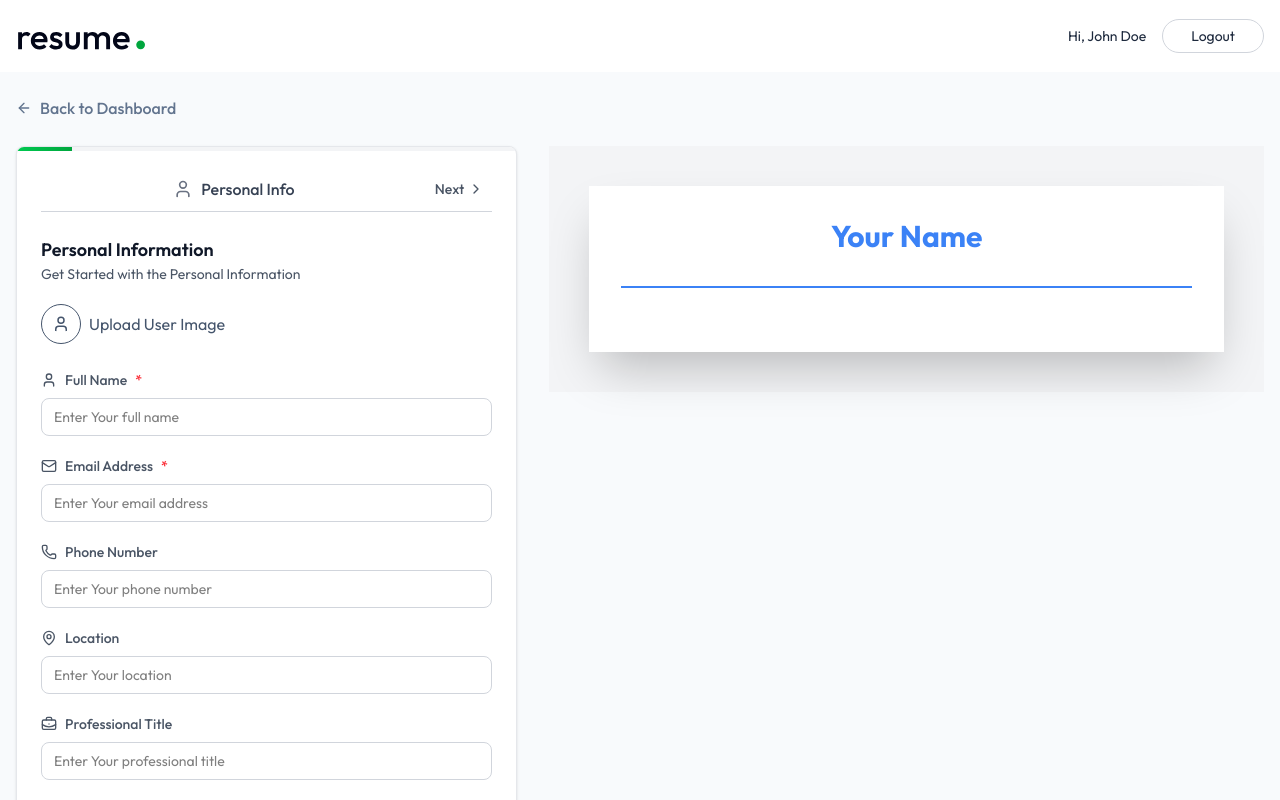
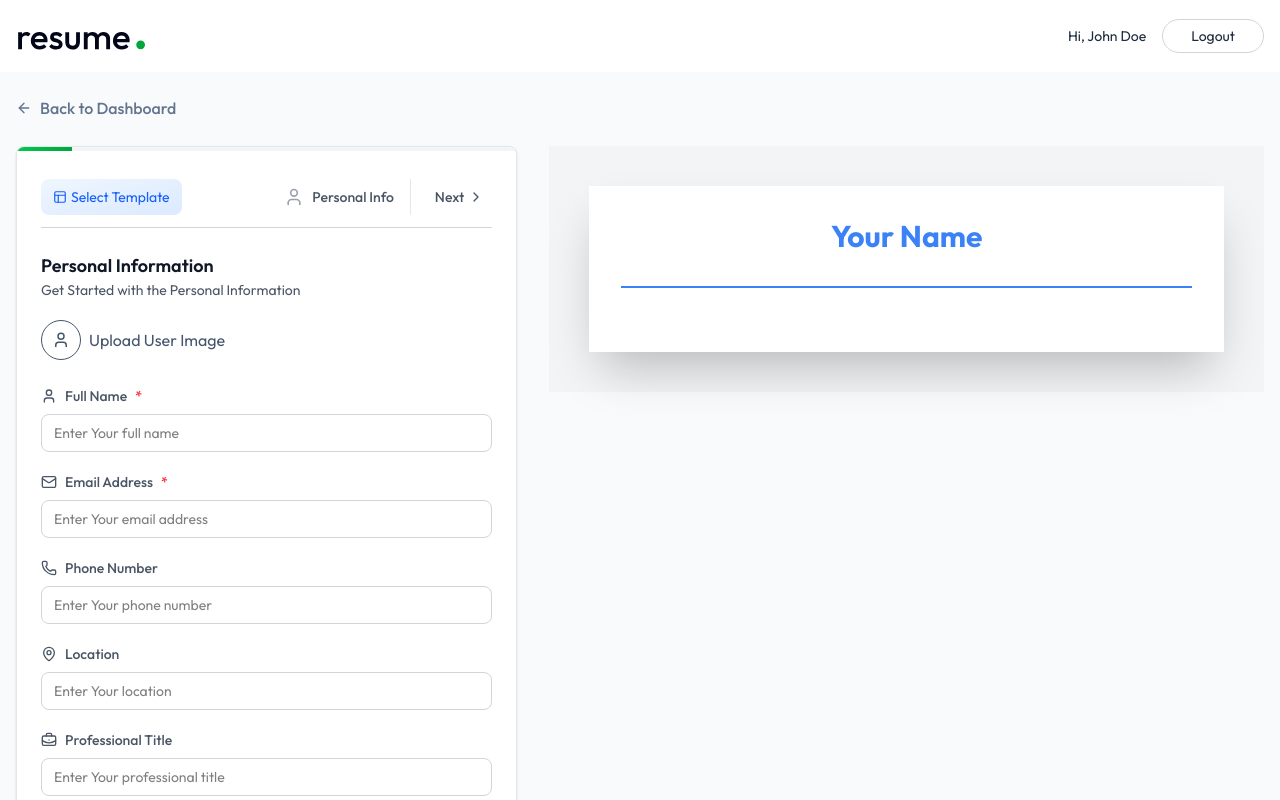
Before and after one commit to priyanshi1207-star/my-react-app, a React (Vite) app: page /App/builder/1 in a window 1280 px wide. Shown: the top 800 px of the page. Built offline with nearby package versions, Linux system fonts and the light colour scheme; the HTML template or start-up script is replaced by a standard one.

Commit message:
Updated Project

```diff
--- a/src/Components/TemplateSelector.jsx
+++ b/src/Components/TemplateSelector.jsx
@@ -1,9 +1,9 @@
-import { Layout } from 'lucide-react'
+import { Check, Layout } from 'lucide-react'
 import React, { useState } from 'react'
-import { preview } from 'vite'
+// REMOVED: import { preview } from 'vite' (This was causing an error)
 
 const TemplateSelector = ({ selectedTemplate, onChange }) => {
-    const [isOpen, setIsOpen] = React.useState(false)
+    const [isOpen, setIsOpen] = useState(false) // Fixed: use imported useState
 
     const templates = [
         {
@@ -14,7 +14,7 @@ const TemplateSelector = ({ selectedTemplate, onChange }) => {
         {
             id: 'modern',
             name: 'Modern',
-            preview: "Sleek design with strategic use of color and mordern font choices"
+            preview: "Sleek design with strategic use of color and modern font choices"
         },
         {
             id: 'minimal',
@@ -27,12 +27,47 @@ const TemplateSelector = ({ selectedTemplate, onChange }) => {
             preview: "Minimal design with a single image and clean typography for a modern look"
         },
     ]
+
     return (
         <div className='relative'>
-            <button onClick={() => setIsOpen(!isOpen)} className='flex items-center gap-1 text-sm text-blue-600 bg-gradient-to-br
-            from-blue-50 to-blue-100 ring-blue-300 hover:ring transition-all px-3 py-2 rounded-lg'>
-                <Layout size={14} /><span className="max-sm:hidden">Select Template</span>
+            <button
+                type="button"
+                onClick={() => setIsOpen(!isOpen)}
+                className='flex items-center gap-1 text-sm text-blue-600 bg-gradient-to-br from-blue-50 to-blue-100 ring-blue-300 hover:ring transition-all px-3 py-2 rounded-lg'
+            >
+                <Layout size={14} />
+                <span className="max-sm:hidden">Select Template</span>
             </button>
+
+            {isOpen && (
+                <>
+                    {/* Backdrop to close when clicking outside */}
+                    <div className='fixed inset-0 z-10' onClick={() => setIsOpen(false)}></div>
+
+                    <div className='absolute top-full left-0 w-64 p-3 mt-2 space-y-3 z-20 bg-white rounded-md border border-gray-200 shadow-xl'>
+                        {templates.map((template) => (
+                            <div
+                                key={template.id}
+                                onClick={() => { onChange(template.id); setIsOpen(false) }}
+                                className={`relative p-3 rounded-md cursor-pointer transition-all ${selectedTemplate === template.id ? 'bg-blue-50 border border-blue-200' : 'hover:bg-gray-100'
+                                    }`}
+                            >
+                                {selectedTemplate === template.id && (
+                                    <div className='absolute top-2 right-2'>
+                                        <div className='size-5 bg-blue-400 rounded-full flex items-center justify-center'>
+                                            <Check className='w-3 h-3 text-white' />
+                                        </div>
+                                    </div>
+                                )}
+                                <div className='space-y-1'>
+                                    <h4 className='font-medium text-gray-800 text-sm'>{template.name}</h4>
+                                    <p className='text-[10px] text-gray-500 italic leading-tight'>{template.preview}</p>
+                                </div>
+                            </div>
+                        ))}
+                    </div>
+                </>
+            )}
         </div>
     )
 }
--- a/src/Pages/ResumeBuilder.jsx
+++ b/src/Pages/ResumeBuilder.jsx
@@ -4,6 +4,7 @@ import { dummyResumeData } from '../assets/assets'
 import { ArrowLeftIcon, AwardIcon, BriefcaseIcon, ChevronLeft, ChevronRight, FileTextIcon, FolderIcon, GraduationCapIcon, HeartIcon, LanguagesIcon, SparklesIcon, UserIcon } from 'lucide-react'
 import PersonalInfoForm from '../Components/PersonalInfoForm'
 import ResumePreview from '../Components/ResumePreview'
+import TemplateSelector from '../Components/TemplateSelector'
 
 const ResumeBuilder = () => {
   const { resumeId } = useParams()
@@ -77,27 +78,40 @@ const ResumeBuilder = () => {
               ></div>
 
               {/* Navigation Tabs */}
-              <div className='flex justify-between items-center mb-6 border-b
-              border-gray-300 py-1 mt-4'>
-                <div>
+              <div className='flex justify-between items-center mb-6 border-b border-gray-300 py-3 mt-4'>
 
-                </div>
-                <div className='flex items-center gap-2'>
-                  <activeSection.icon className='size-5 text-gray-500' />
-                  <span className='font-medium text-gray-700'>{activeSection.name}</span>
-                </div>
-                <div className='flex items-center'>
-                  {activeSectionIndex !== 0 && (
-                    <button onClick={() => setActiveSectionIndex(prev => Math.max(0, prev - 1))}
-                      className='flex items-center gap-1 p-2 rounded-lg text-sm font-medium text-gray-600 hover:bg-gray-50 transition-all'>
-                      <ChevronLeft className='size-4' /> Previous
+                {/* Template Selector*/}
+                <TemplateSelector
+                  selectedTemplate={resumeData.template}
+                  onChange={(template) => setResumeData(prev => ({ ...prev, template }))}
+                />
+
+                <div className='flex items-center gap-4'>
+                  {/* Current Section Indicator */}
+                  <div className='flex items-center gap-2 max-sm:hidden'>
+                    <activeSection.icon className='size-5 text-gray-400' />
+                    <span className='font-medium text-gray-600 text-sm'>{activeSection.name}</span>
+                  </div>
+
+                  {/* Prev/Next Buttons */}
+                  <div className='flex items-center border-l pl-4 border-gray-200'>
+                    {activeSectionIndex !== 0 && (
+                      <button
+                        onClick={() => setActiveSectionIndex(prev => Math.max(0, prev - 1))}
+                        className='flex items-center gap-1 p-2 rounded-lg text-sm font-medium text-gray-600 hover:bg-gray-50 transition-all'
+                      >
+                        <ChevronLeft className='size-4' />
+                      </button>
+                    )}
+
+                    <button
+                      onClick={() => setActiveSectionIndex(prev => Math.min(sections.length - 1, prev + 1))}
+                      className={`flex items-center gap-1 p-2 rounded-lg text-sm font-medium text-gray-600 hover:bg-gray-50 transition-all ${activeSectionIndex === sections.length - 1 && 'opacity-50'}`}
+                      disabled={activeSectionIndex === sections.length - 1}
+                    >
+                      <span className="max-sm:hidden">Next</span> <ChevronRight className='size-4' />
                     </button>
-                  )}
-                  <button onClick={() => setActiveSectionIndex(prev => Math.min(sections.length - 1, prev + 1))}
-                    className={`flex items-center gap-1 p-2 rounded-lg text-sm font-medium text-gray-600 hover:bg-gray-50 transition-all ${activeSectionIndex === sections.length - 1 && 'opacity-50'}`}
-                    disabled={activeSectionIndex === sections.length - 1}>
-                    Next <ChevronRight className='size-4' />
-                  </button>
+                  </div>
                 </div>
               </div>
 
```
Also changed, not shown: src/Components/ColorPicker.jsx (added).
